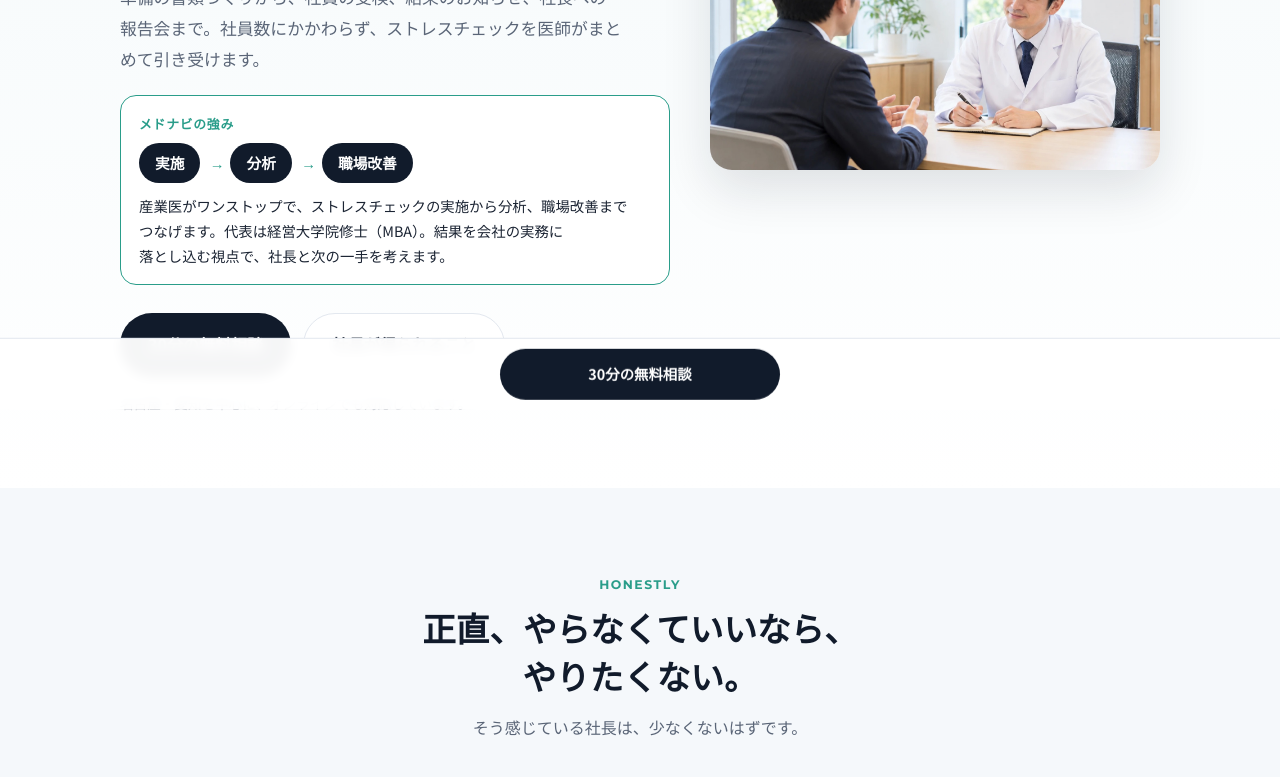
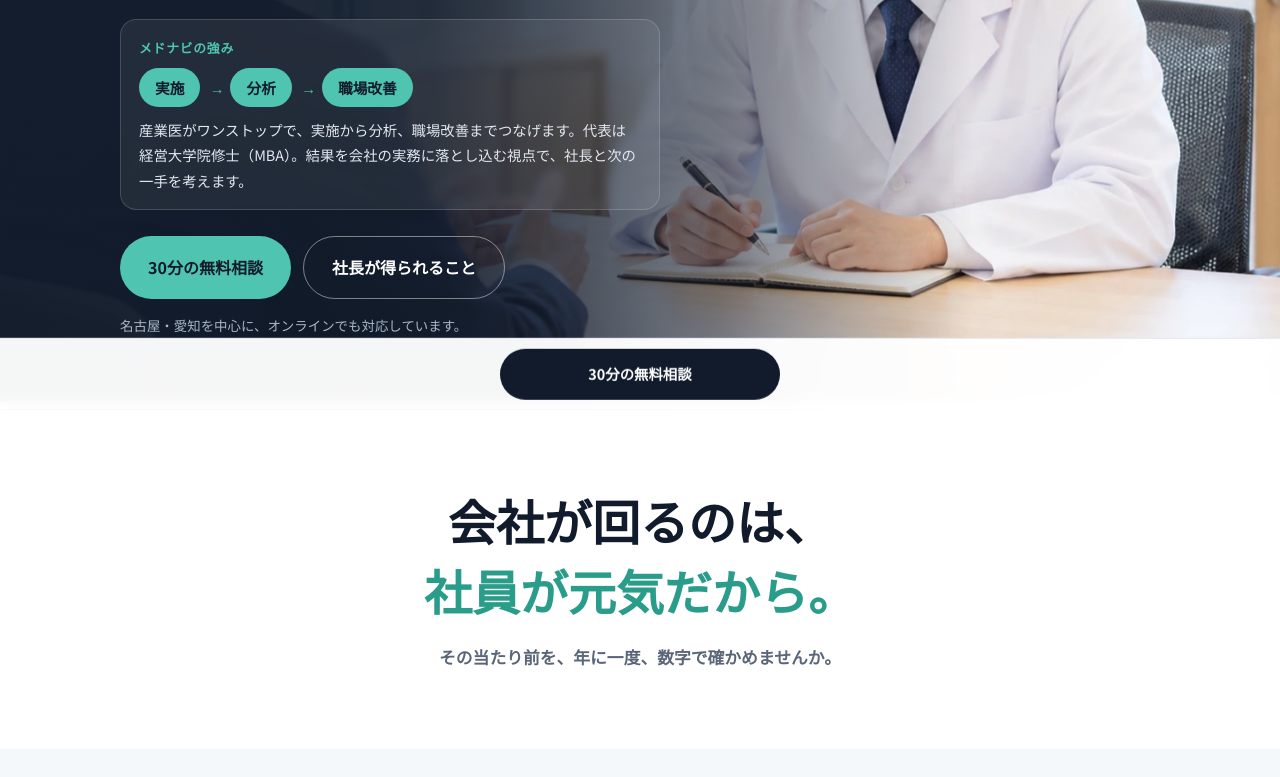
Before and after one commit to tisobesoushin-bit/MedNavi, a plain HTML site: page lp-stresscheck/index.html in a window 1280 px wide. Shown: the part 469-1246 px from the top of the page. Drawn offline with Linux system fonts and the light colour scheme.

Commit message:
LP：冒頭を写真の全面背景に、キャッチを分離、本音の見出しに主語

```diff
--- a/lp-stresscheck/index.html
+++ b/lp-stresscheck/index.html
@@ -354,6 +354,40 @@ body{padding-bottom:72px}
   .ob-cards{grid-template-columns:1fr}
   .ob-cta .btn{width:100%}
 }
+
+/* v6 hero：写真を背景いっぱいに使う */
+.hero-v6{position:relative;padding:0;background:var(--navy);color:#fff;overflow:hidden;min-height:min(700px,calc(100vh - 76px));display:flex;align-items:center}
+.hv-bg{position:absolute;inset:0}
+.hv-bg img{width:100%;height:100%;object-fit:cover;object-position:72% 30%}
+.hv-bg::after{content:"";position:absolute;inset:0;background:linear-gradient(90deg,rgba(17,27,43,.97) 0%,rgba(17,27,43,.92) 34%,rgba(17,27,43,.55) 56%,rgba(17,27,43,0) 76%)}
+.hv-inner{position:relative;z-index:1;padding:64px 0}
+.hv-text{max-width:540px}
+.hv-badge{display:inline-block;font-size:.85rem;font-weight:700;color:var(--mint);border:1px solid rgba(79,196,176,.5);padding:5px 14px;border-radius:999px}
+.hero-v6 h1.hv-title{font-size:clamp(2rem,4.2vw,2.9rem);font-weight:900;line-height:1.4;margin:18px 0 16px;color:#fff}
+.hero-v6 h1.hv-title em{font-style:normal;color:var(--mint)}
+.hv-lead{color:#d3dbe6;font-size:1.02rem;line-height:1.85}
+.hv-strength{margin-top:22px;background:rgba(255,255,255,.07);border:1px solid rgba(255,255,255,.16);border-radius:16px;padding:16px 18px;backdrop-filter:blur(4px)}
+.hv-strength .os-label{color:var(--mint)}
+.hv-strength .os-flow li{background:var(--mint);color:var(--navy)}
+.hv-strength .os-flow li:not(:last-child)::after{color:var(--mint)}
+.hv-strength .os-text{color:#e2e8f0}
+.hero-v6 .actions{display:flex;flex-wrap:wrap;gap:12px;margin-top:26px}
+.hv-ghost{border:1.5px solid rgba(255,255,255,.45);color:#fff}
+.hv-ghost:hover{border-color:#fff;background:rgba(255,255,255,.08)}
+.hv-note{font-size:.84rem;color:#a9b6c6;margin-top:14px}
+.catch-band{padding:84px 0 76px;text-align:center;background:#fff}
+.catch-band .catch{font-size:clamp(1.9rem,5vw,3rem);font-weight:900;line-height:1.45;color:var(--navy)}
+.catch-band .catch em{font-style:normal;color:var(--mint-strong)}
+.catch-sub{margin-top:16px;font-weight:700;color:var(--sub);font-size:1.05rem}
+@media (max-width:860px){
+  .hero-v6{display:block;min-height:0}
+  .hv-bg{position:relative;height:auto;aspect-ratio:16/10}
+  .hv-bg img{object-position:68% 30%}
+  .hv-bg::after{background:linear-gradient(180deg,rgba(17,27,43,0) 45%,rgba(17,27,43,1) 100%)}
+  .hv-inner{padding:0 0 44px;margin-top:-28px}
+  .hero-v6 h1.hv-title{margin-top:14px}
+  .catch-band{padding:60px 0 52px}
+}
 </style>
 <script type="application/ld+json">
 {
@@ -462,25 +496,32 @@ body{padding-bottom:72px}
 
 <main>
 <!-- HERO -->
-<section class="hero">
-  <div class="container hero-grid">
-    <div>
-      <span class="badge badge-mint">社員数にかかわらず、ご依頼いただけます</span>
-      <h1 class="page-title">あなたの会社の<span class="nw">ストレスチェック、</span><br>医師にお任せください。</h1>
-      <p class="catch">会社が回るのは、<br><em>社員が元気だから。</em></p>
-      <p class="lead">準備の書類づくりから、社員の受検、結果のお知らせ、社長への報告会まで。社員数にかかわらず、ストレスチェックを医師がまとめて引き受けます。</p>
-      <div class="onestop">
+<section class="hero hero-v6">
+  <div class="hv-bg"><img src="../images/interview.jpg" alt="社員と面談する産業医" width="1600" height="900"></div>
+  <div class="container hv-inner">
+    <div class="hv-text">
+      <span class="hv-badge">社員数にかかわらず、ご依頼いただけます</span>
+      <h1 class="hv-title">あなたの会社の<br><span class="nw">ストレスチェック、</span><br><em>医師にお任せください。</em></h1>
+      <p class="hv-lead">準備の書類づくりから、社員の受検、結果のお知らせ、社長への報告会まで。ストレスチェックを医師がまとめて引き受けます。</p>
+      <div class="hv-strength">
         <p class="os-label">メドナビの強み</p>
         <ol class="os-flow"><li>実施</li><li>分析</li><li>職場改善</li></ol>
-        <p class="os-text">産業医がワンストップで、ストレスチェックの実施から分析、職場改善までつなげます。代表は経営大学院修士（MBA）。結果を会社の実務に落とし込む視点で、社長と次の一手を考えます。</p>
+        <p class="os-text">産業医がワンストップで、実施から分析、職場改善までつなげます。代表は経営大学院修士（MBA）。結果を会社の実務に落とし込む視点で、社長と次の一手を考えます。</p>
       </div>
       <div class="actions">
-        <a href="#contact" class="btn btn-primary">30分の無料相談</a>
-        <a href="#story" class="btn btn-ghost">社長が得られること</a>
+        <a href="#contact" class="btn btn-mint">30分の無料相談</a>
+        <a href="#story" class="btn hv-ghost">社長が得られること</a>
       </div>
-      <p class="note">名古屋・愛知を中心に、オンラインでも対応しています。</p>
+      <p class="hv-note">名古屋・愛知を中心に、オンラインでも対応しています。</p>
     </div>
-    <div class="hero-img"><img src="../images/interview.jpg" alt="社員と面談する産業医" width="1600" height="900"></div>
+  </div>
+</section>
+
+<!-- CATCH -->
+<section class="catch-band">
+  <div class="container">
+    <p class="catch">会社が回るのは、<br><em>社員が元気だから。</em></p>
+    <p class="catch-sub">その当たり前を、年に一度、数字で確かめませんか。</p>
   </div>
 </section>
 
@@ -489,7 +530,7 @@ body{padding-bottom:72px}
   <div class="container">
     <div class="sec-head">
       <span class="en">HONESTLY</span>
-      <h2>正直、やらなくていいなら、<br>やりたくない。</h2>
+      <h2>正直、ストレスチェックは<br>やらなくていいなら、やりたくない。</h2>
       <p>そう感じている社長は、少なくないはずです。</p>
     </div>
     <div class="cards cards-4">
```
